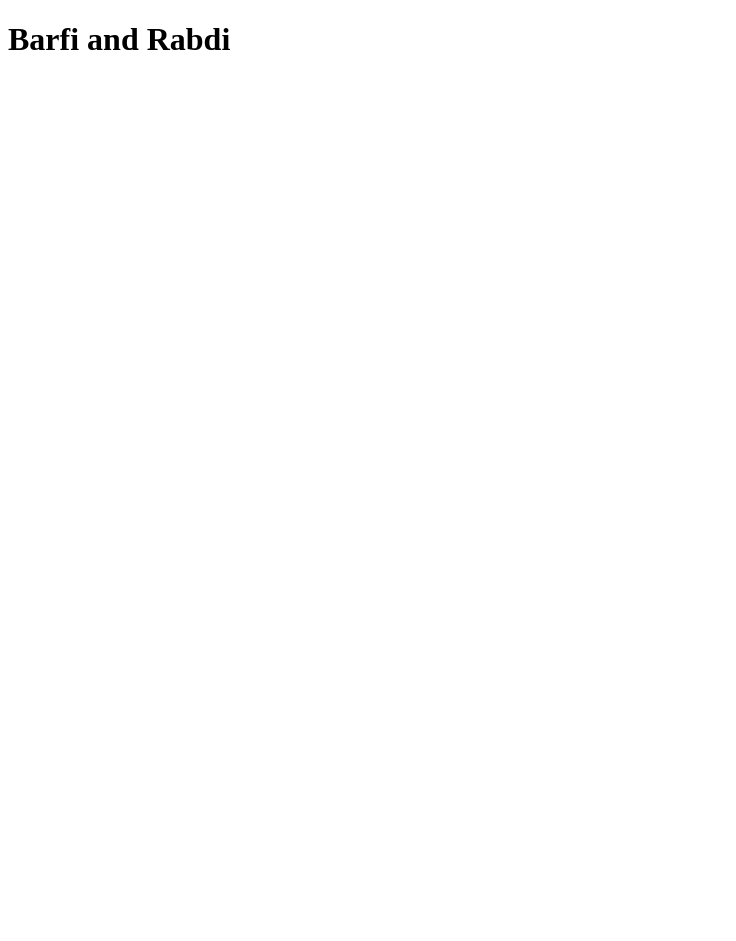
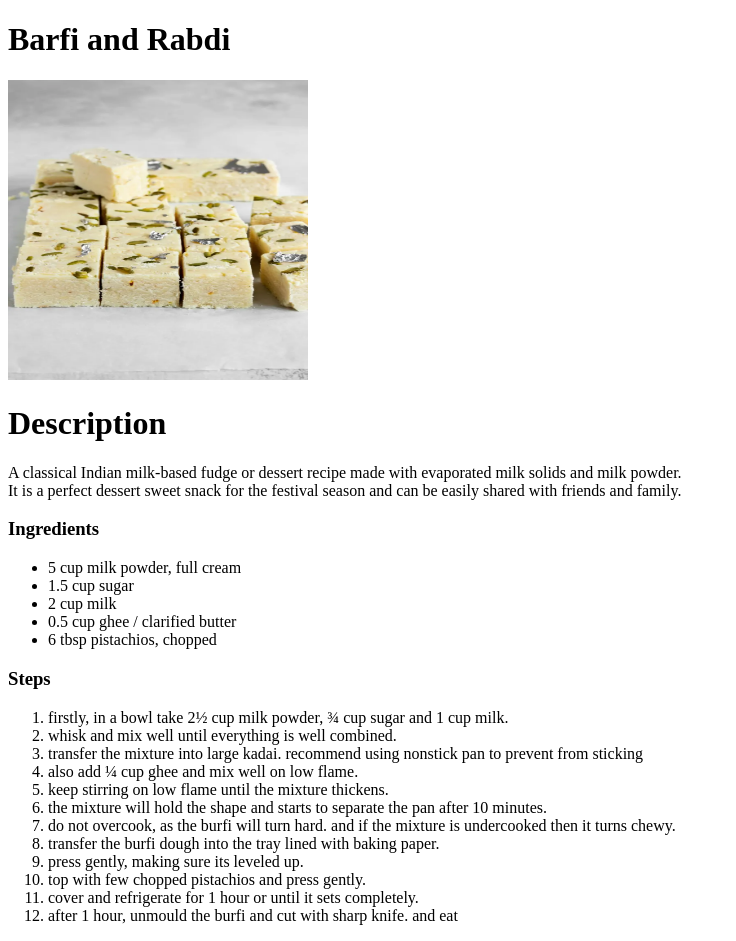
Before and after one commit to amit-bharat/odin-recipes, a plain HTML site: page recipes/barfi-rabdi.html in a window 1280 px wide. Shown: the whole page, without its empty margins (0-736 px from the left). Before the commit the page ends 800 px from the top, so only its background shows below. Drawn offline with Linux system fonts and the light colour scheme.

Commit message:
Added badam and barfi recipes pages

```diff
--- a/recipes/barfi-rabdi.html
+++ b/recipes/barfi-rabdi.html
@@ -7,5 +7,31 @@
 </head>
 <body>
     <h1>Barfi and Rabdi</h1>
+    <img src="../images/barfi.webp" alt="barfi" width="300" height="300">
+    <h1>Description</h1>
+    <p>A classical Indian milk-based fudge or dessert recipe made with evaporated milk solids and milk powder.<br> It is a perfect dessert sweet snack for the festival season and can be easily shared with friends and family.</p>
+    <h3>Ingredients</h3>
+    <ul>
+        <li>5 cup milk powder, full cream</li>
+        <li>1.5 cup sugar</li>
+        <li>2 cup milk</li>
+        <li>0.5 cup ghee / clarified butter</li>
+        <li>6 tbsp pistachios, chopped</li>
+    </ul>
+    <h3>Steps</h3>
+    <ol>
+        <li>firstly, in a bowl take 2½ cup milk powder, ¾ cup sugar and 1 cup milk.</li>
+        <li>whisk and mix well until everything is well combined.</li>
+        <li>transfer the mixture into large kadai. recommend using nonstick pan to prevent from sticking</li>
+        <li>also add ¼ cup ghee and mix well on low flame.</li>
+        <li>keep stirring on low flame until the mixture thickens.</li>
+        <li>the mixture will hold the shape and starts to separate the pan after 10 minutes.</li>
+        <li>do not overcook, as the burfi will turn hard. and if the mixture is undercooked then it turns chewy.</li>
+        <li>transfer the burfi dough into the tray lined with baking paper.</li>
+        <li>press gently, making sure its leveled up.</li>
+        <li>top with few chopped pistachios and press gently.</li>
+        <li>cover and refrigerate for 1 hour or until it sets completely.</li>
+        <li>after 1 hour, unmould the burfi and cut with sharp knife. and eat</li>
+    </ol>
 </body>
 </html>
```
Also changed, not shown: index.html (+5 -5 lines), recipes/badam-ragda.html (+22 -0 lines).
